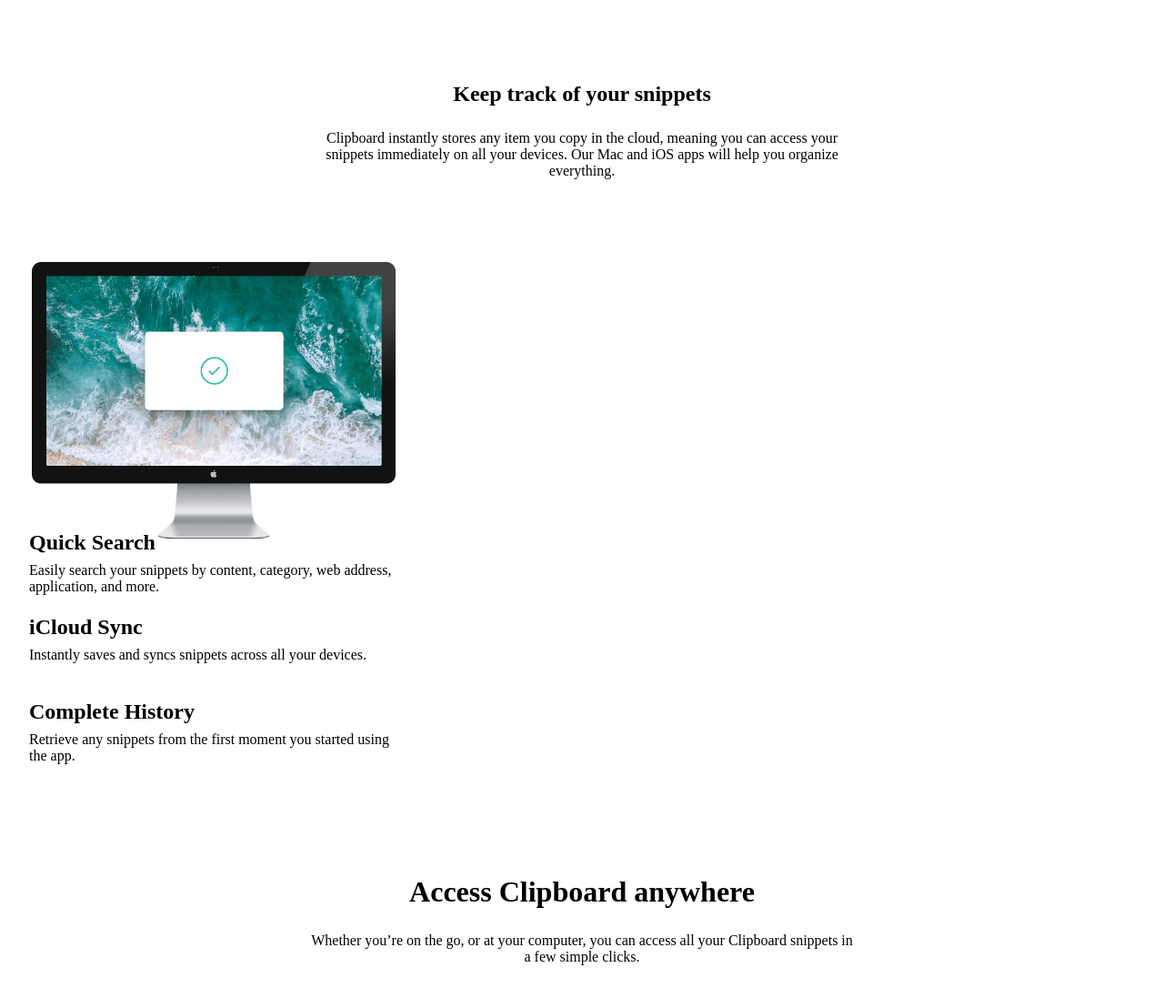
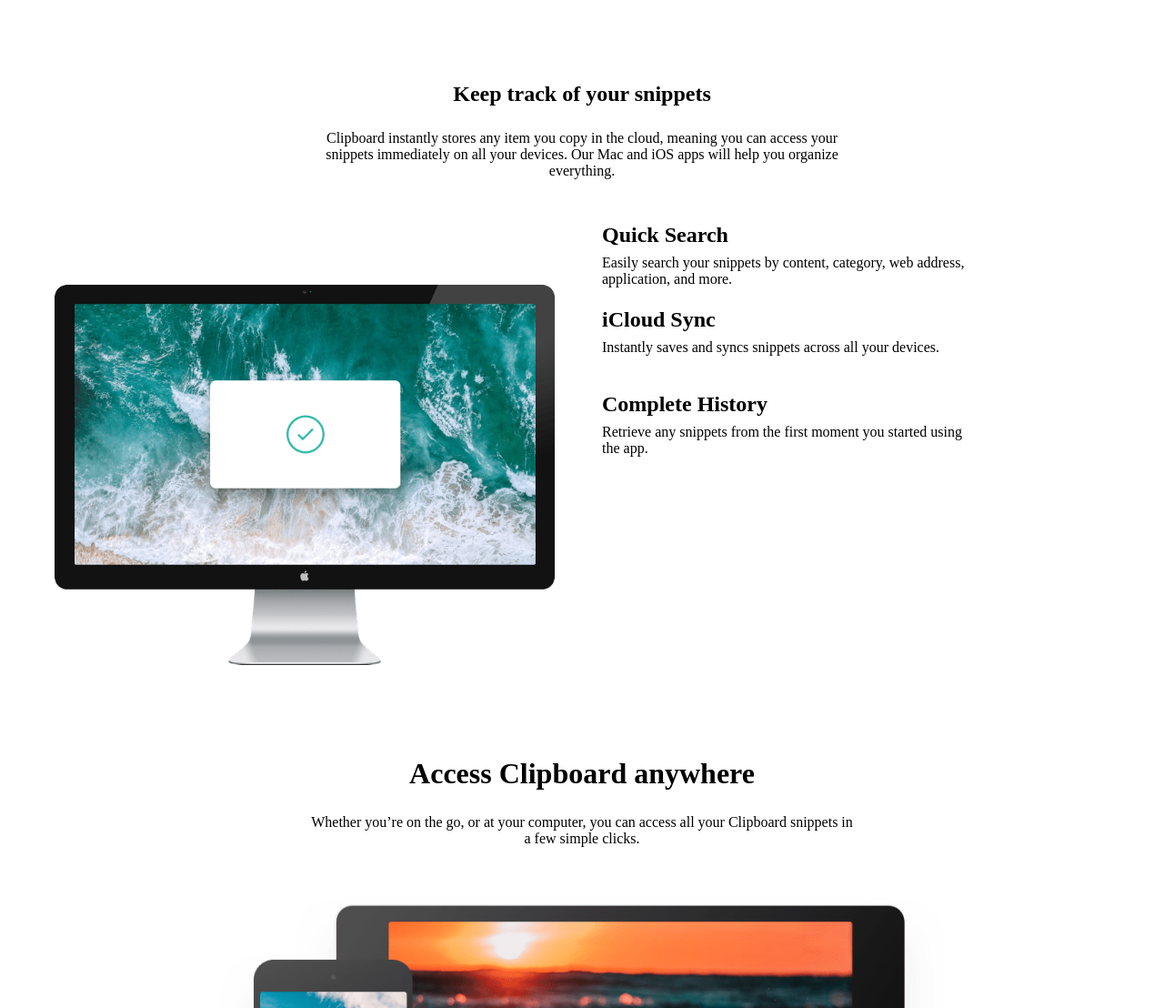
Before and after one commit to Flloriano/field-academy, a web app: file clipboard-landing-page/index.html in a window 1280 px wide. Shown: the part 443-1551 px from the top of the page at 91% size. Run offline with its HTML, style and script files only (its server is not run), Linux system fonts and the light colour scheme; some web fonts are replaced.

Commit message:
chore: inclusão do flex-container e do @medi

```diff
--- a/clipboard-landing-page/css/style.css
+++ b/clipboard-landing-page/css/style.css
@@ -114,19 +114,6 @@ button.btnmac:hover {
   background-color: #4c4ece;
 }
 
-img.computer {
-  position: relative;
-  top: 40px;
-  max-width: 400px;
-  min-width: 50px;
-  /*width: 550px;*/
-  height: auto;
-  padding: 5px;
-  justify-content: left;
-}
-
-
-
 div.container {
   display: flex;
   align-items: center;
@@ -168,8 +155,6 @@ div.container4 {
 .flex-container {
   display: flex;
   flex-direction: row;
-  text-align: left;
-  max-width: 1440px;
 }
 
 /*
@@ -180,7 +165,7 @@ div.container5 {
   min-width: 375px;
 }*/
 
-@media (min-width: 700px) {
+@media (max-width: 800px) {
   .flex-container {
     flex-direction: column;
   }
@@ -206,6 +191,16 @@ p.ptext3 {
   /*width: 300px;*/
 }
 
+img.computer {
+  position: relative;
+  top: 40px;
+  max-width: 550px;
+  min-width: 50px;
+  /*width: 550px;*/
+  height: auto;
+  padding: 30px;
+  justify-content: left;
+}
 
 img.devices {
   position: relative;
@@ -227,6 +222,15 @@ img.lgemp {
   margin-right: auto;
   justify-content: center;
 }
+
+img.iconfooter {
+  height: 20px;
+  width: 20px;
+  margin-left: 90px;
+  margin-top: 20px;
+  justify-content: left;
+}
+
 
 footer {
   background-color:rgb(216, 216, 212);
@@ -266,13 +270,6 @@ div.icfooter {
   display: flex;
   flex-direction: row;
 }
-img.iconfooter {
-  height: 20px;
-  width: 20px;
-  margin-left: 90px;
-  margin-top: 20px;
-  justify-content: left;
-}
 
 
 /* @media screen and (max-width: 375px) {
```
